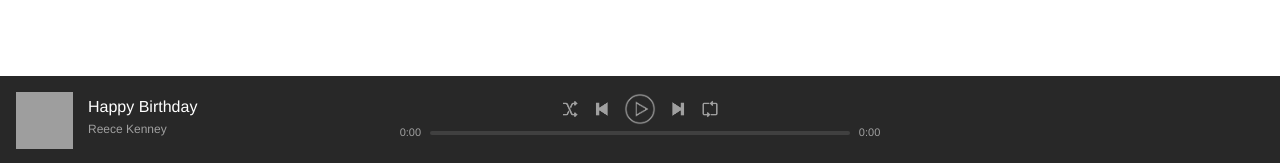
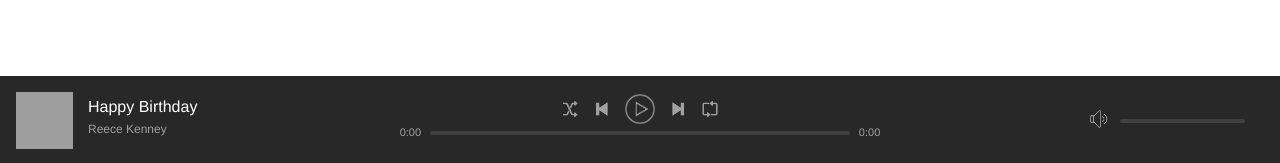
Before and after one commit to ArturasKlinga/SpotifyClone, a PHP site: page / in a window 1280 px wide. Shown: the part 634-797 px from the top of the page. Run offline with PHP 8.4, Linux system fonts and the light colour scheme; the visitor is signed in with stand-in values (Sample User, id 1); grey boxes are pictures that could not be loaded.

Commit message:
Volume bar added.

```diff
--- a/assets/css/style.css
+++ b/assets/css/style.css
@@ -28,6 +28,11 @@ html, body{
 #nowPlayingRight {
     width: 30%;
     min-width: 180px;
+}
+
+#nowPlayingRight {
+    position: relative;
+    margin-top: 16px;
 }
 
 #nowPlayingCenter {
@@ -123,7 +128,17 @@ html, body{
     width: 100%;
 }
 
-#nowPlayingLeft .trackInfo .artistName span{
+#nowPlayingLeft .trackInfo .artistName span {
     font-size: 12px;
     color: #a0a0a0;
 }
+
+.volumeBar {
+    width: 180px;
+    position: absolute;
+    right: 0;
+}
+
+.volumeBar .progressBar{
+    width: 125px;
+}
--- a/index.php
+++ b/index.php
@@ -66,7 +66,16 @@
                     </div>
                 </div>
                 <div id="nowPlayingRight">
-
+                    <div class="volumeBar">
+                        <button class="controlButton volume" title="Volume button">
+                            <img src="assets/images/icons/volume.png" alt="Volume">
+                        </button>
+                        <div class="progressBar">
+                                <div class="progressBarBg">
+                                    <div class="progress"></div>
+                                </div>
+                            </div>
+                    </div>
                 </div>
             </div>
         </div>
```
